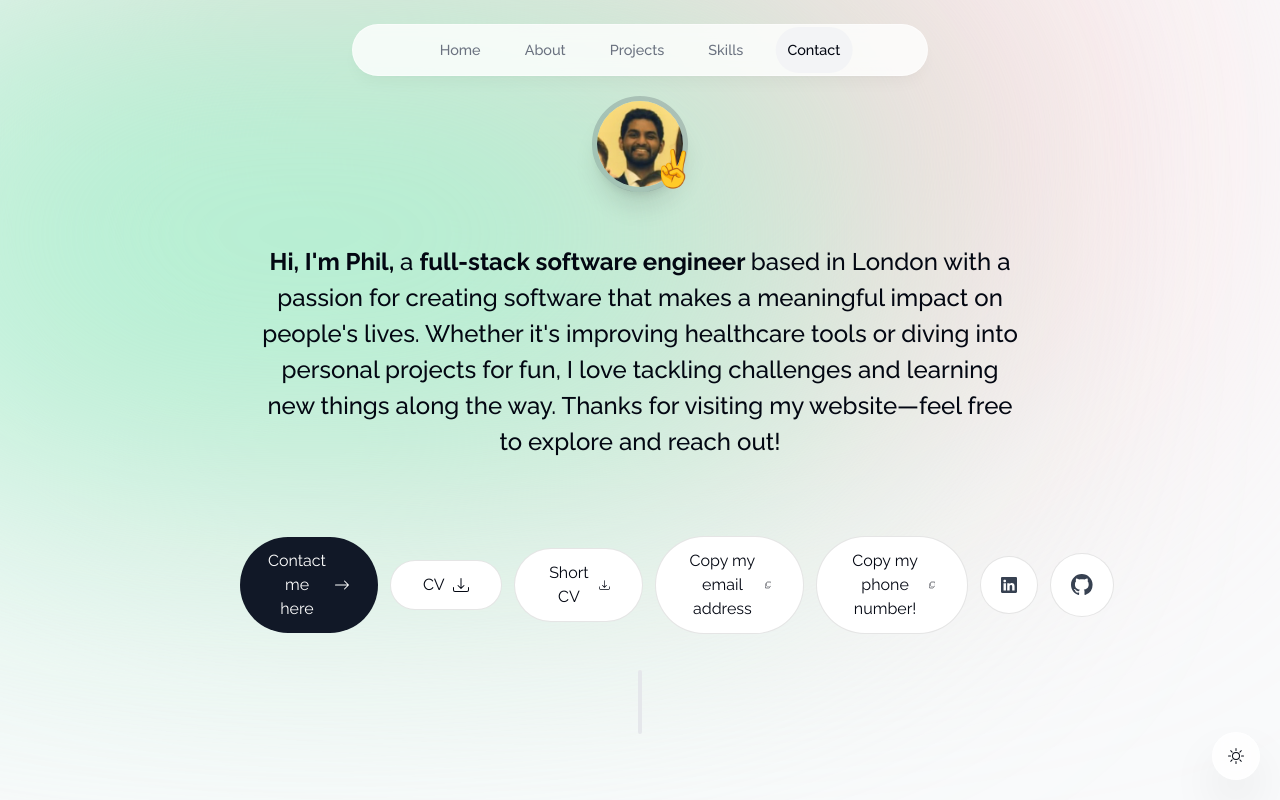
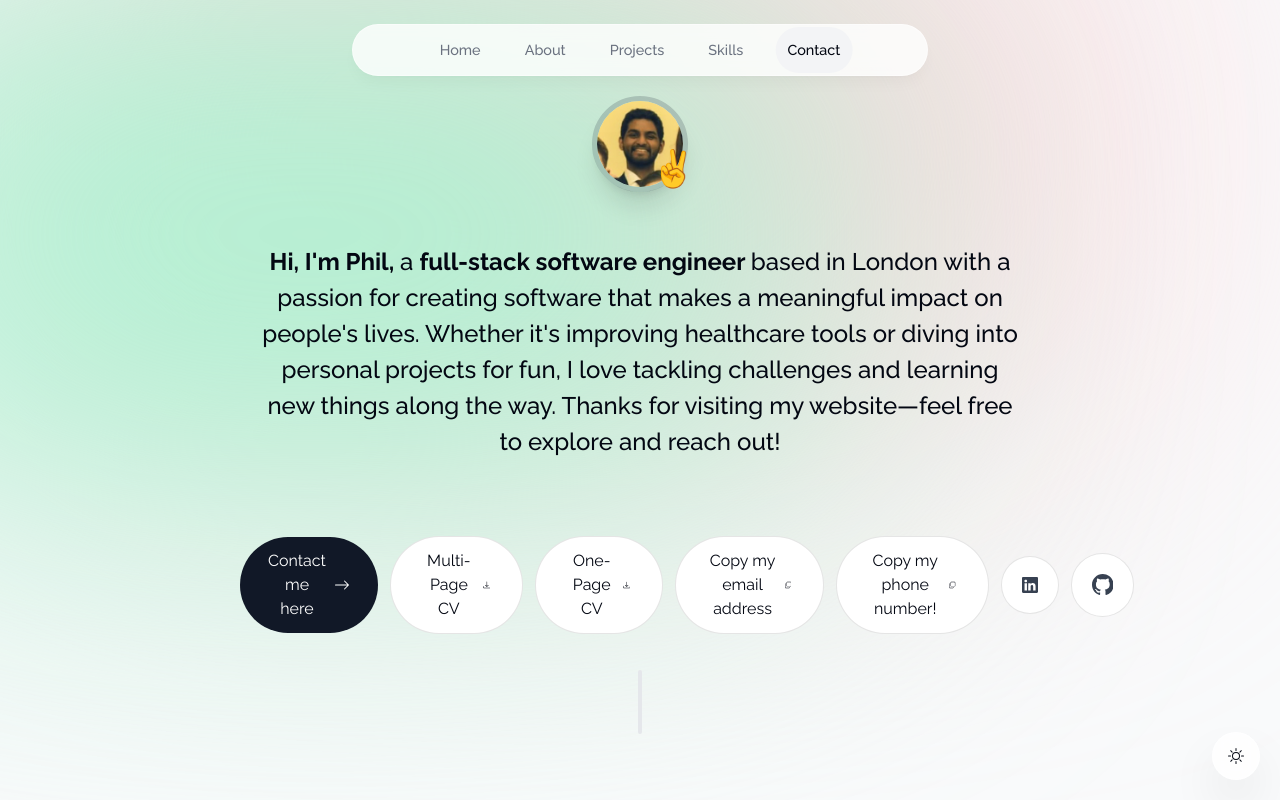
Before and after one commit to pg328/portfolio_site, a Next.js app: page / in a window 1280 px wide. Shown: the top 800 px of the page. Built offline with nearby package versions, Linux system fonts and the light colour scheme; no server answers.

Commit message:
update: CV title

```diff
--- a/src/components/Content.tsx
+++ b/src/components/Content.tsx
@@ -180,7 +180,7 @@ const Introduction = (props: SectionProps) => {
             href="/PhilipGeorgeCVWithDetail.pdf"
             download
           >
-            {"CV "}
+            {"Multi-Page CV "}
             <BsDownload className="opacity-61 group-hover:translate-y-1 transition" />
           </a>
           <a
@@ -188,7 +188,7 @@ const Introduction = (props: SectionProps) => {
             href="/PhilipGeorgeCV.pdf"
             download
           >
-            {"Short CV "}
+            {"One-Page CV "}
             <BsDownload className="opacity-61 group-hover:translate-y-1 transition" />
           </a>
           <button
```
